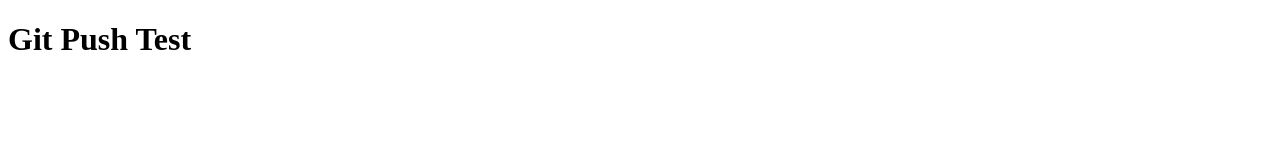
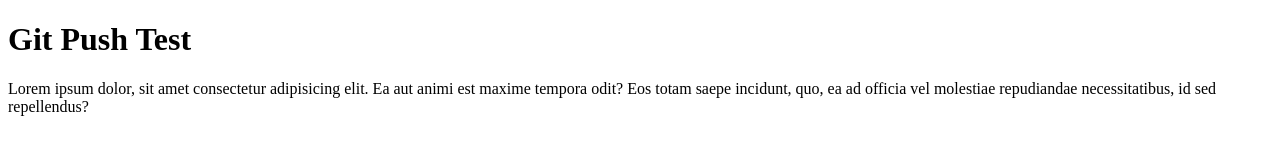
Before and after one commit to kyawsoethant-vespri/GitTesting, a plain HTML site: page index.html in a window 1280 px wide. Drawn offline with Linux system fonts and the light colour scheme.

Commit message:
third commit

```diff
--- a/index.html
+++ b/index.html
@@ -8,5 +8,10 @@
 </head>
 <body>
     <h1>Git Push Test</h1>
+
+    <header>
+        Lorem ipsum dolor, sit amet consectetur adipisicing elit. Ea aut animi est maxime tempora odit? Eos totam saepe incidunt,
+        quo, ea ad officia vel molestiae repudiandae necessitatibus, id sed repellendus?
+    </header>
 </body>
 </html>
--- a/style.css
+++ b/style.css
@@ -1,3 +1,7 @@
 h1{
     color: red;
 }
+
+header{
+    color: #000;
+}
```
